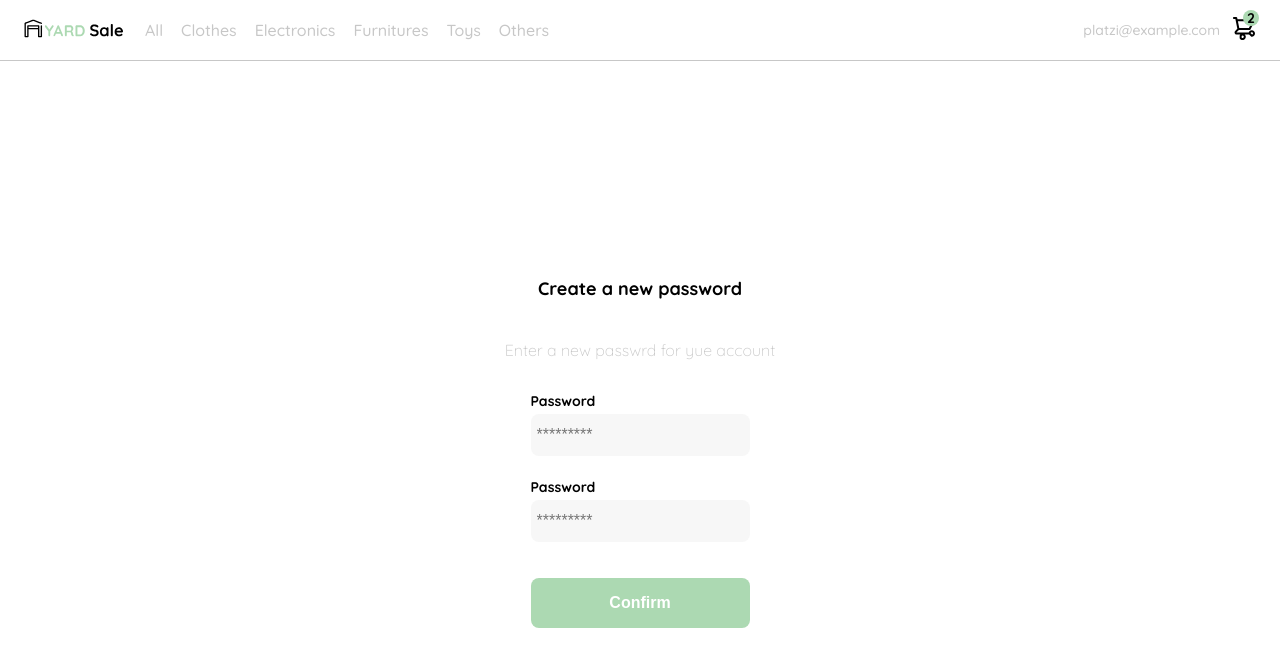
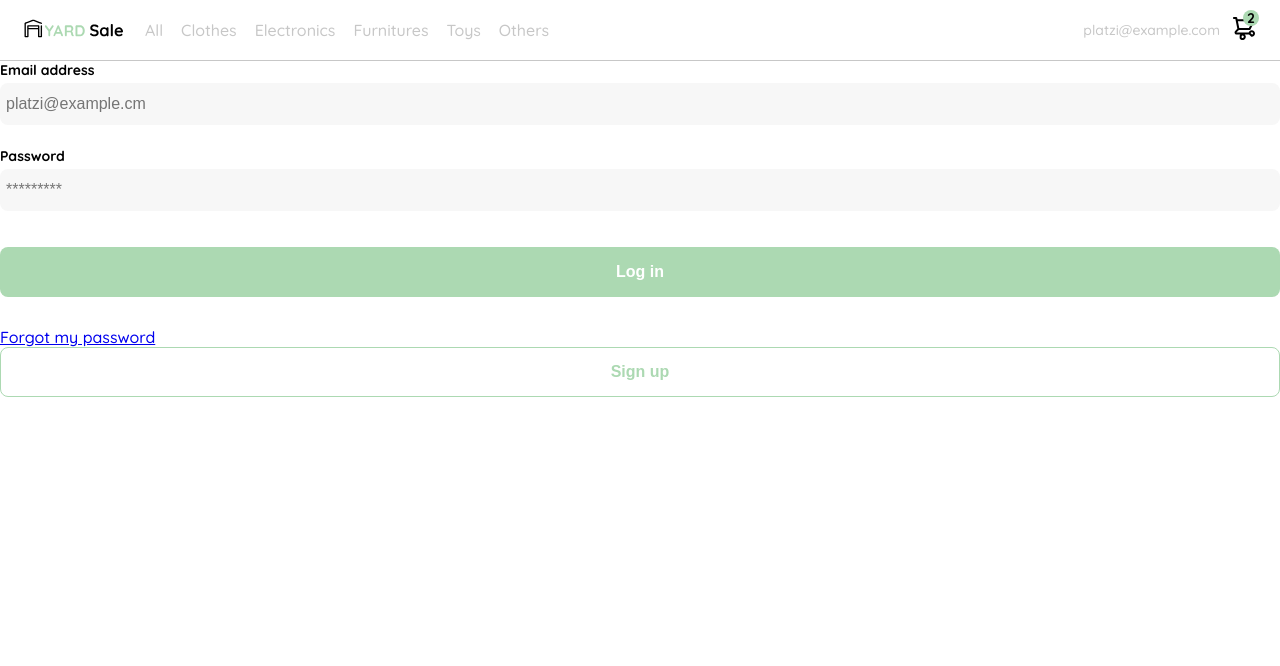
Before and after one commit to gonzalezruben681/react-shop, a React app: page /login in a window 1280 px wide. Shown: the top 666 px of the page. Built offline with nearby package versions, Linux system fonts and the light colour scheme.

Commit message:
add: custom hooks y consumo de Api

```diff
--- a/src/pages/Login.jsx
+++ b/src/pages/Login.jsx
@@ -1,40 +1,44 @@
-import React from "react";
-import '../styles/login.scss';
+import React, { useRef } from 'react';
+import '@styles/Login.scss';
+import logo from '@logos/logo_yard_sale.svg'
+
 const Login = () => {
-  return (
-    <div className="login">
-      <div className="form-container">
-        <img src="./logos/logo_yard_sale.svg" alt="logo" className="logo" />
-        <h1 className="title">Create a new password</h1>
-        <p className="subtitle">Enter a new passwrd for yue account</p>
-        <form action="/" className="form">
-          <label for="password" className="label">
-            Password
-          </label>
-          <input
-            type="password"
-            id="password"
-            placeholder="*********"
-            className="input input-password"
-          />
-          <label for="new-password" className="label">
-            Password
-          </label>
-          <input
-            type="password"
-            id="new-password"
-            placeholder="*********"
-            className="input input-password"
-          />
-          <input
-            type="submit"
-            value="Confirm"
-            className="primary-button login-button"
-          />
-        </form>
-      </div>
-    </div>
-  );
-};
+	const form = useRef(null);
+
+	const handleSubmit = (event) => {
+		event.preventDefault();
+		const formData = new FormData(form.current);
+		const data = {
+			usename: formData.get('email'),
+			password: formData.get('password')
+		}
+		console.log(data);
+	}
+
+	return (
+		<div className="Login">
+			<div className="Login-container">
+				<img src={logo} alt="logo" className="logo" />
+				<form action="/" className="form" ref={form}>
+					<label htmlFor="email" className="label">Email address</label>
+					<input type="text" name="email" placeholder="platzi@example.cm" className="input input-email" />
+					<label htmlFor="password" className="label">Password</label>
+					<input type="password" name="password" placeholder="*********" className="input input-password" />
+					<button
+						onClick={handleSubmit}
+						className="primary-button login-button">
+						Log in
+					</button>
+					<a href="/">Forgot my password</a>
+				</form>
+				<button
+					className="secondary-button signup-button"
+				>
+					Sign up
+				</button>
+			</div>
+		</div >
+	);
+}
 
 export default Login;
```
